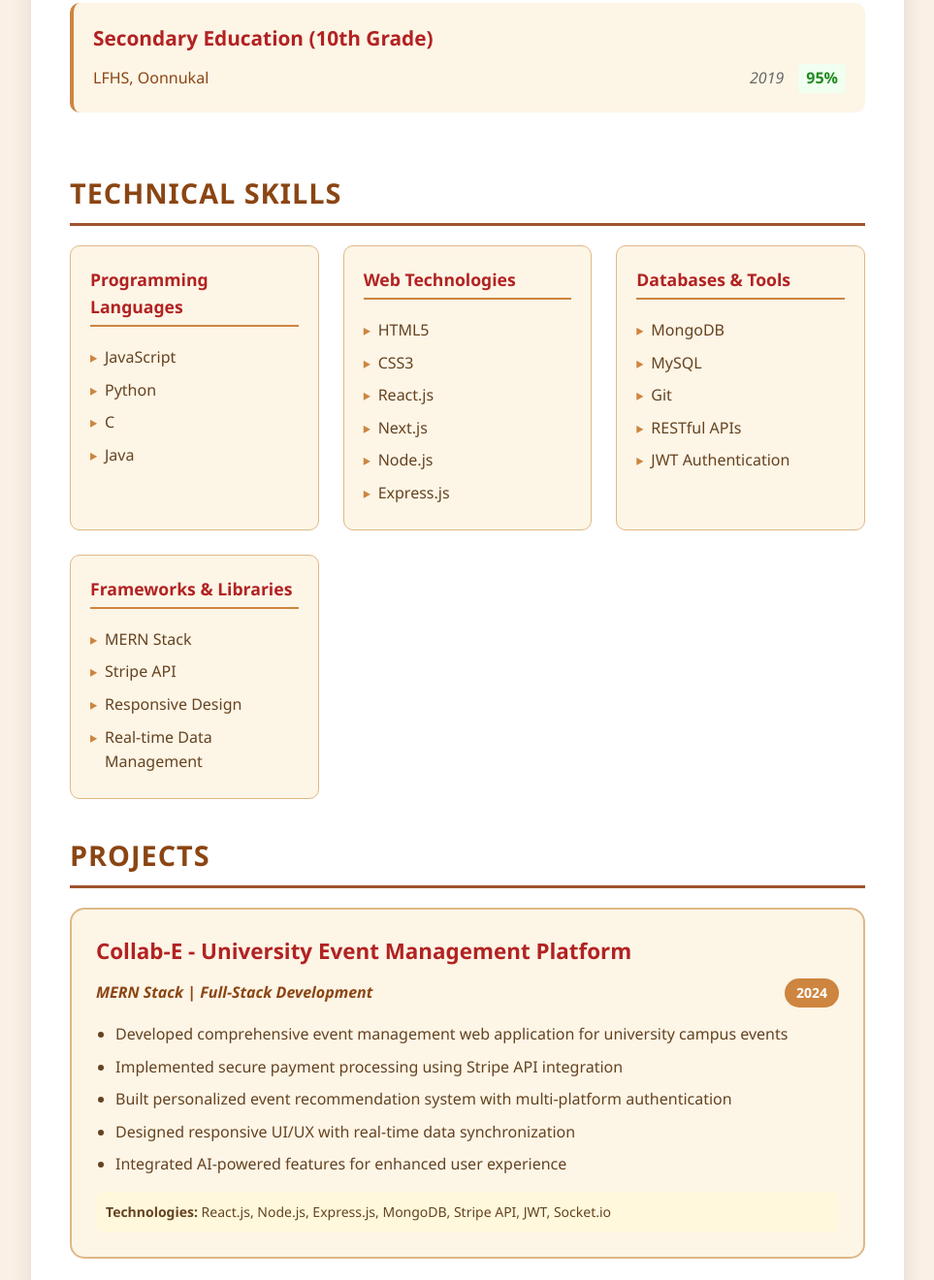
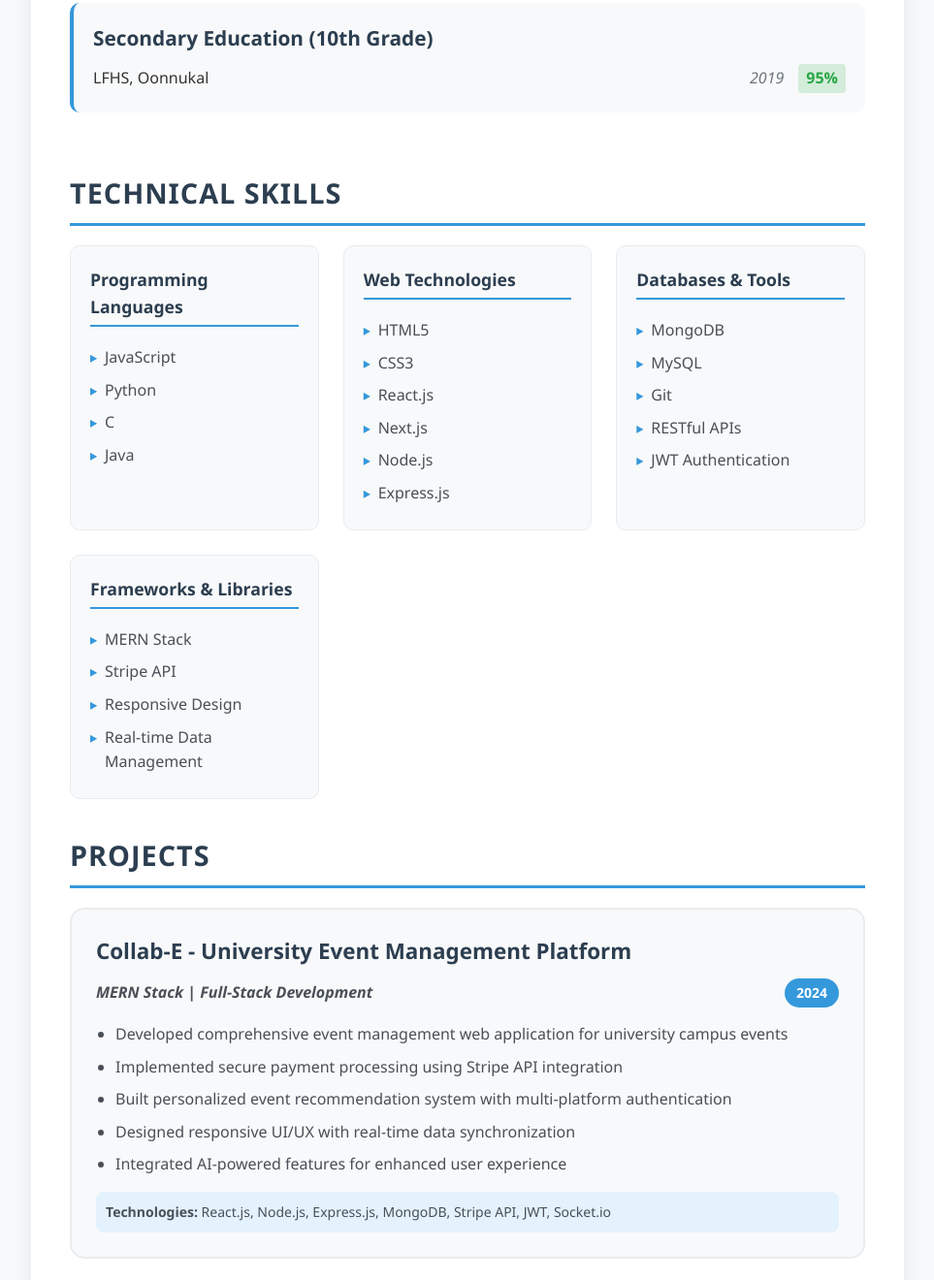
Before and after one commit to Amalanilkumar282/resume, a plain HTML site: page index.html in a window 1280 px wide. Shown: the part 842-2162 px from the top of the page at 97% size, without its empty margins (158-1121 px from the left). Drawn offline with Linux system fonts and the light colour scheme.

Commit message:
color change

```diff
--- a/styles.css
+++ b/styles.css
@@ -6,8 +6,8 @@
 
 body {
     font-family: 'Segoe UI', Tahoma, Geneva, Verdana, sans-serif;
-    background-color: #faf0e6;
-    color: #8b4513;
+    background-color: #f8f9fa;
+    color: #333333;
     line-height: 1.6;
 }
 
@@ -15,22 +15,22 @@ body {
     max-width: 900px;
     margin: 0 auto;
     padding: 40px;
-    background-color: #fff;
-    box-shadow: 0 0 20px rgba(0, 0, 0, 0.1);
+    background-color: #ffffff;
+    box-shadow: 0 0 20px rgba(0, 0, 0, 0.08);
     min-height: 100vh;
 }
 
 .header {
-    background-color: #ffe4b5;
+    background-color: #f8f9fa;
     border-radius: 15px;
     padding: 30px;
     text-align: center;
     margin-bottom: 30px;
-    border: 2px solid #deb887;
+    border: 2px solid #e9ecef;
 }
 
 .header h1 {
-    color: #a0522d;
+    color: #2c3e50;
     font-size: 2.5em;
     font-weight: 700;
     margin-bottom: 15px;
@@ -46,7 +46,7 @@ body {
 
 .contact-info span {
     font-size: 14px;
-    color: #654321;
+    color: #495057;
     font-weight: 500;
 }
 
@@ -57,9 +57,9 @@ body {
 }
 
 section h2 {
-    color: #8b4513;
+    color: #2c3e50;
     font-size: 1.8em;
-    border-bottom: 3px solid #a0522d;
+    border-bottom: 3px solid #3498db;
     padding-bottom: 8px;
     margin-bottom: 20px;
     text-transform: uppercase;
@@ -69,20 +69,20 @@ section h2 {
 .summary p {
     font-size: 16px;
     text-align: justify;
-    color: #654321;
+    color: #495057;
     font-weight: 500;
 }
 
 .education-item {
     margin-bottom: 25px;
     padding: 20px;
-    background-color: #fdf5e6;
+    background-color: #f8f9fa;
     border-radius: 10px;
-    border-left: 4px solid #cd853f;
+    border-left: 4px solid #3498db;
 }
 
 .education-item h3 {
-    color: #b22222;
+    color: #2c3e50;
     font-size: 1.3em;
     margin-bottom: 10px;
     font-weight: 600;
@@ -103,13 +103,13 @@ section h2 {
 
 .date {
     font-style: italic;
-    color: #696969;
+    color: #6c757d;
 }
 
 .grade {
     font-weight: 700;
-    color: #228b22;
-    background-color: #f0fff0;
+    color: #28a745;
+    background-color: #d4edda;
     padding: 2px 8px;
     border-radius: 4px;
 }
@@ -121,17 +121,17 @@ section h2 {
 }
 
 .skill-category {
-    background-color: #fdf5e6;
+    background-color: #f8f9fa;
     padding: 20px;
     border-radius: 10px;
-    border: 1px solid #deb887;
+    border: 1px solid #e9ecef;
 }
 
 .skill-category h4 {
-    color: #b22222;
+    color: #2c3e50;
     margin-bottom: 15px;
     font-size: 1.1em;
-    border-bottom: 2px solid #cd853f;
+    border-bottom: 2px solid #3498db;
     padding-bottom: 5px;
 }
 
@@ -141,7 +141,7 @@ section h2 {
 
 .skill-category li {
     padding: 4px 0;
-    color: #654321;
+    color: #495057;
     font-weight: 500;
     position: relative;
     padding-left: 15px;
@@ -149,21 +149,21 @@ section h2 {
 
 .skill-category li::before {
     content: "▸";
-    color: #cd853f;
+    color: #3498db;
     position: absolute;
     left: 0;
 }
 
 .project {
-    background-color: #fdf5e6;
+    background-color: #f8f9fa;
     padding: 25px;
     border-radius: 15px;
     margin-bottom: 25px;
-    border: 2px solid #deb887;
+    border: 2px solid #e9ecef;
 }
 
 .project h3 {
-    color: #b22222;
+    color: #2c3e50;
     font-size: 1.4em;
     margin-bottom: 10px;
     font-weight: 600;
@@ -179,13 +179,13 @@ section h2 {
 }
 
 .tech-stack {
-    color: #8b4513;
+    color: #495057;
     font-weight: 600;
     font-style: italic;
 }
 
 .project-date {
-    background-color: #cd853f;
+    background-color: #3498db;
     color: white;
     padding: 4px 12px;
     border-radius: 20px;
@@ -200,29 +200,29 @@ section h2 {
 
 .project-details li {
     margin-bottom: 8px;
-    color: #654321;
+    color: #495057;
     font-weight: 500;
 }
 
 .technologies {
     margin-top: 15px;
     padding: 10px;
-    background-color: #fff8dc;
+    background-color: #e3f2fd;
     border-radius: 8px;
     font-size: 14px;
-    color: #654321;
+    color: #495057;
 }
 
 .experience-item {
-    background-color: #fdf5e6;
+    background-color: #f8f9fa;
     padding: 20px;
     border-radius: 10px;
     margin-bottom: 20px;
-    border-left: 4px solid #cd853f;
+    border-left: 4px solid #3498db;
 }
 
 .experience-item h3 {
-    color: #b22222;
+    color: #2c3e50;
     font-size: 1.3em;
     margin-bottom: 10px;
     font-weight: 600;
@@ -239,11 +239,11 @@ section h2 {
 
 .company {
     font-weight: 600;
-    color: #8b4513;
+    color: #495057;
 }
 
 .duration {
-    color: #696969;
+    color: #6c757d;
     font-style: italic;
     font-size: 14px;
 }
@@ -255,7 +255,7 @@ section h2 {
 
 .responsibilities li {
     margin-bottom: 6px;
-    color: #654321;
+    color: #495057;
     font-weight: 500;
 }
 
@@ -265,7 +265,7 @@ section h2 {
 
 .achievements-list li {
     margin-bottom: 10px;
-    color: #654321;
+    color: #495057;
     font-weight: 500;
 }
 
@@ -316,15 +316,15 @@ section h2 {
     }
 
     .header {
-        background-color: #f5f5f5;
-        border: 1px solid #ccc;
+        background-color: #f8f9fa;
+        border: 1px solid #dee2e6;
     }
 
     .project,
     .education-item,
     .experience-item,
     .skill-category {
-        background-color: #f9f9f9;
-        border: 1px solid #ddd;
+        background-color: #f8f9fa;
+        border: 1px solid #dee2e6;
     }
 }
```
